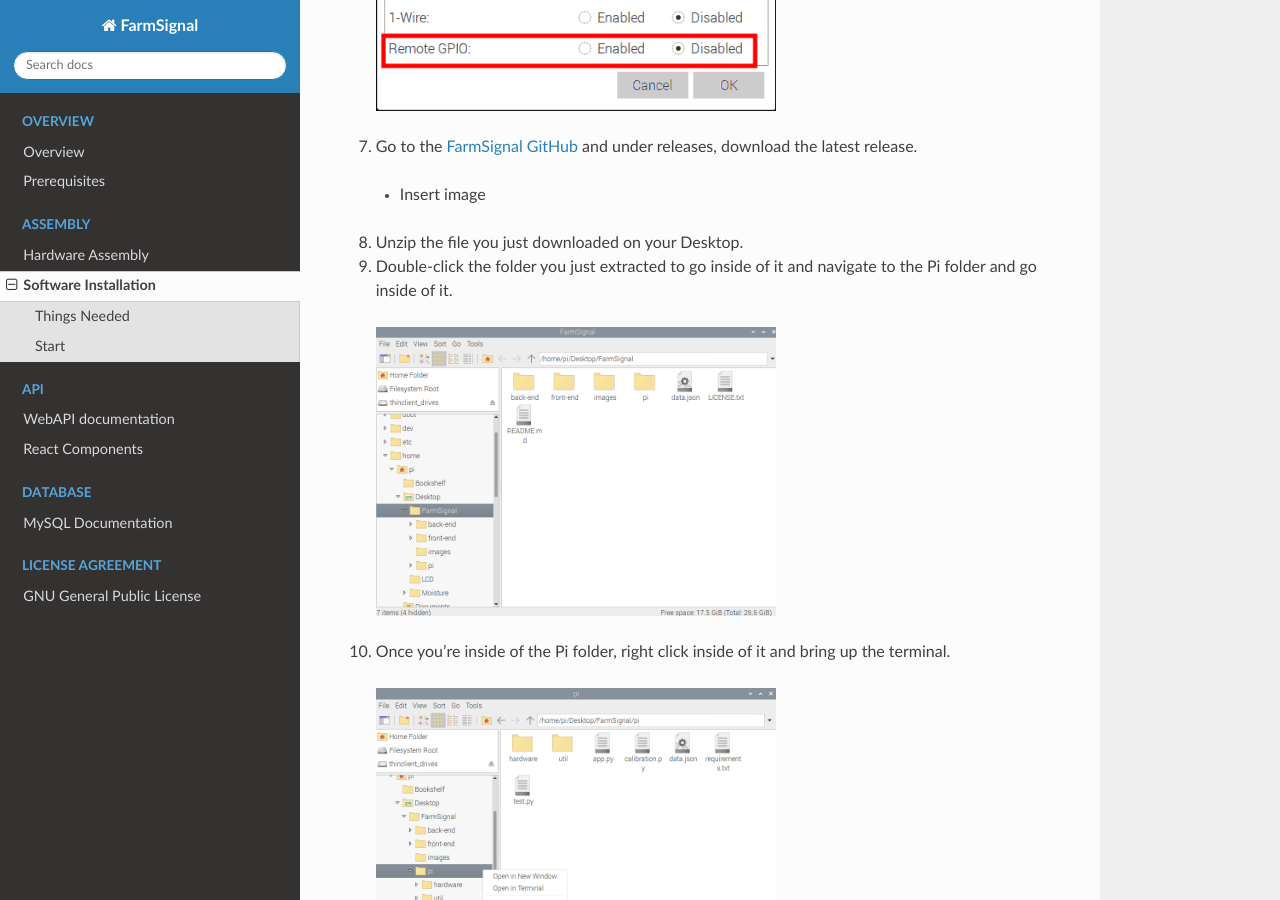
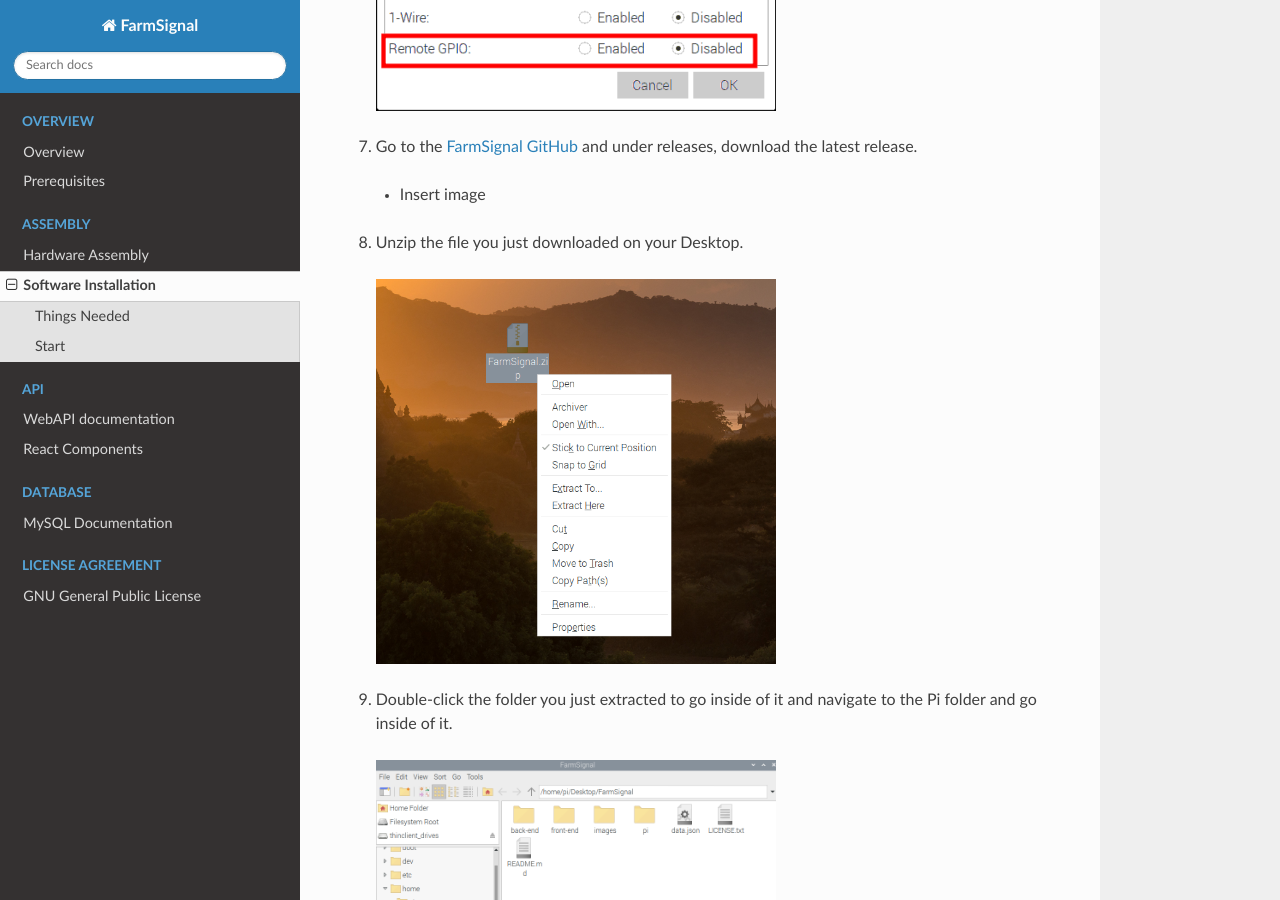
Before and after one commit to AlanConstantino/FarmSignal, a Sphinx documentation site: the page built from docs/assembly/software.rst, in a window 1280 px wide and 900 px high, scrolled down 2643 px. Built offline with Sphinx 7.4.7 and the Read the Docs theme 2.0.0, drawn with Linux system fonts in a browser that asks for light colours.

Commit message:
Added image for step 8

```diff
--- a/docs/assembly/software.rst
+++ b/docs/assembly/software.rst
@@ -60,6 +60,11 @@
   - Insert image
 
 8. Unzip the file you just downloaded on your Desktop.
+
+  .. figure:: ../images/install/8.png
+    :width: 400
+    :alt: Navigation steps.
+
 9. Double-click the folder you just extracted to go inside of it and navigate to the Pi folder and go inside of it.
 
   .. figure:: ../images/install/9.png
```
Also changed, not shown: docs/images/install/8.png (added), 5 other files.
